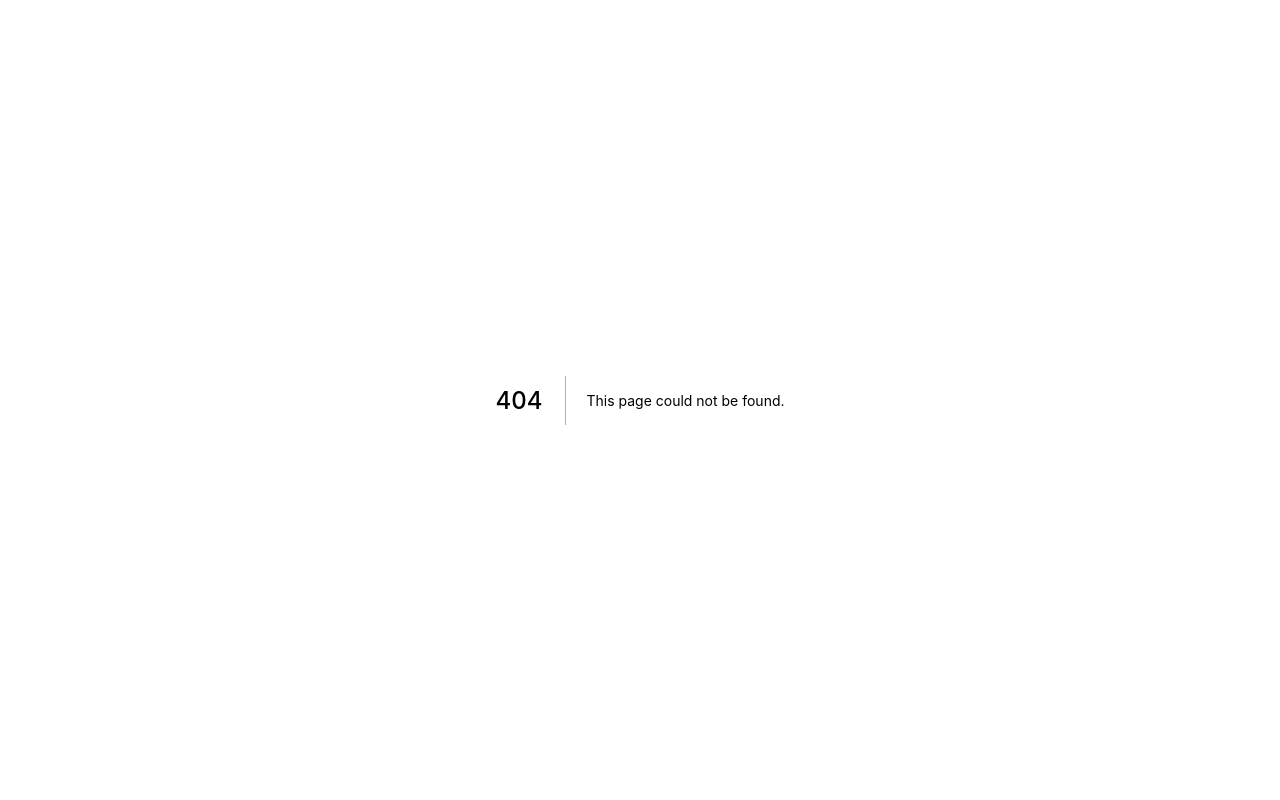
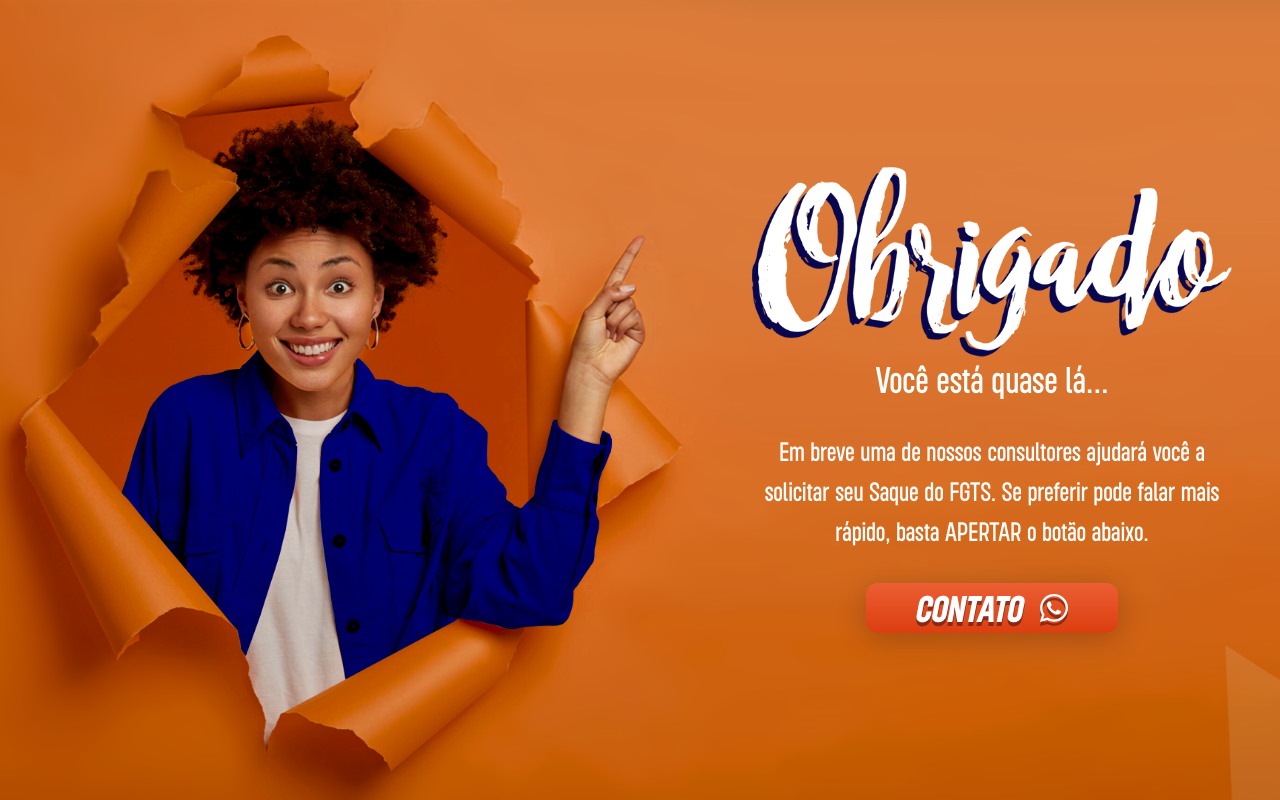
Before and after one commit to tiago0051/cred-lemes, a Next.js app: page /confirma_cadastro in a window 1280 px wide. Before the commit this address had no page. Built offline with nearby package versions, Linux system fonts and the light colour scheme.

Commit message:
Confirma Cadastro

```diff
--- /dev/null
+++ b/src/pages/confirma_cadastro.tsx
@@ -0,0 +1,20 @@
+import Image from 'next/image'
+import { FaWhatsapp } from 'react-icons/fa'
+import { useRouter } from 'next/router'
+import styles from '../styles/confirma_cadastro.module.scss'
+
+export default function Confirma_Cadastro(){
+    const router = useRouter()
+    return(
+        <main className={styles.main}>
+            <div>
+                <div><Image src="/images/confirma_cadastro/agradecimento.png" alt='Orbigado' width={713} height={283}/></div>
+                <h2>Você está quase lá...</h2>
+
+                <p>Em breve uma de nossos consultores ajudará você a solicitar seu Saque do FGTS. Se preferir pode falar mais rápido, basta APERTAR o botão abaixo.</p>
+
+                <button onClick={() => router.push("https://api.whatsapp.com/send/?phone=5521990045906&text&app_absent=0")}>CONTATO <FaWhatsapp/></button>
+            </div>
+        </main>
+    )
+}
--- /dev/null
+++ b/src/styles/confirma_cadastro.module.scss
@@ -0,0 +1,68 @@
+.main {
+    background-image: url('/images/confirma_cadastro/background.png');
+    background-size: cover;
+    background-position: center;
+    width: 100vw;
+    height: 100vh;
+
+    display: flex;
+    justify-content: flex-end;
+    align-items: center;
+
+    > div {
+        width: 45%;
+        padding: 0 3rem;
+        color: white;
+
+        display: flex;
+        flex-direction: column;
+        justify-content: center;
+        align-items: center;
+        text-align: center;
+
+        > h2 {
+            font-size: 2.5rem;
+            font-weight: 400;
+        }
+
+        > p {
+            font-size: 1.8rem;
+            margin: 2rem 0;
+            line-height: 40px;
+        }
+    }
+
+    button {
+        background: transparent linear-gradient(0deg, #DC3E0F 0%, #EC5E34 100%) 0% 0% no-repeat padding-box;
+        border: 0;
+        box-shadow: 0px 6px 29px #02011538;
+        border-radius: 12px;
+        opacity: 1;
+        color: white;
+        font-size: 2.5rem;
+        font-style: italic;
+        font-family: 'Round Key BoldOblique';
+        display: flex;
+        align-items: center;
+        padding: 0.3rem 3rem;
+        text-shadow: 0px 4px 0px #02011563;
+        cursor: pointer;
+
+        svg {
+            font-size: 2rem;
+            margin-left: 1rem;
+            filter: drop-shadow(0px 4px 0px #02011563);
+        }
+    }
+
+    @media (max-width: 768px) {
+        > div {
+            width: 100%;
+            padding: 0.5rem;
+
+            >p {
+                text-shadow: 0 0 5px #020115;
+            }
+        }
+    }
+}
```
Also changed, not shown: public/images/confirma_cadastro/agradecimento.png (added), public/images/confirma_cadastro/background.png (added).
